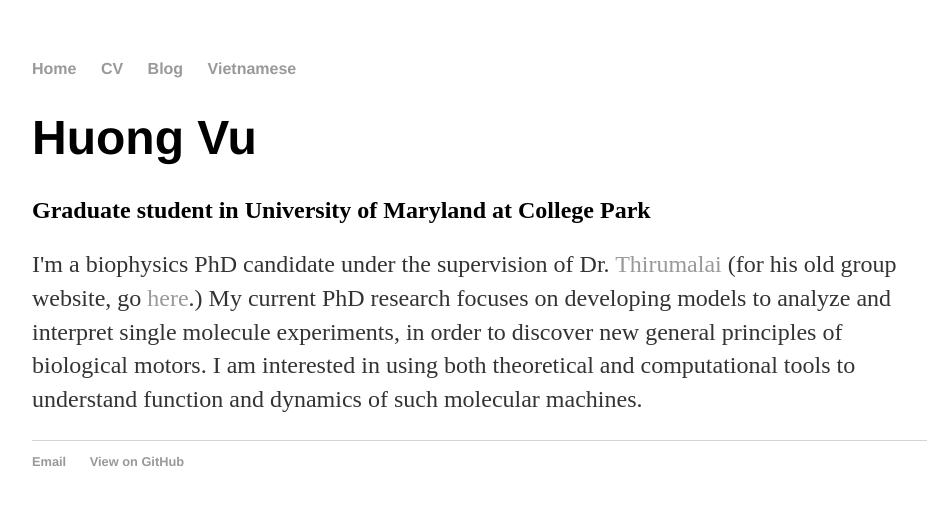
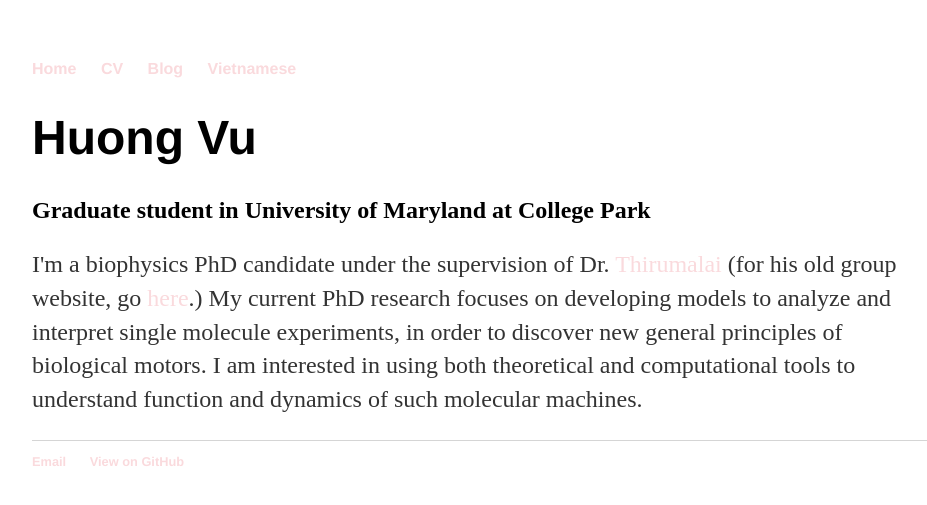
Before and after one commit to huongtvu/meoy9.github.io, a Jekyll site: the page built from index.html, in a window 1280 px wide. Shown: the top 505 px of the page, without its empty margins (160-1087 px from the left). Built offline with Jekyll 4.4.1, drawn with Linux system fonts in a browser that asks for light colours.

Commit message:
Update main.css

```diff
--- a/css/main.css
+++ b/css/main.css
@@ -14,7 +14,7 @@ nav ul li, footer ul li {
 }
 a {
     text-decoration: none;
-    color: #999;
+    color: #FADADD;
 }
 a:hover {
     text-decoration: underline;
```
